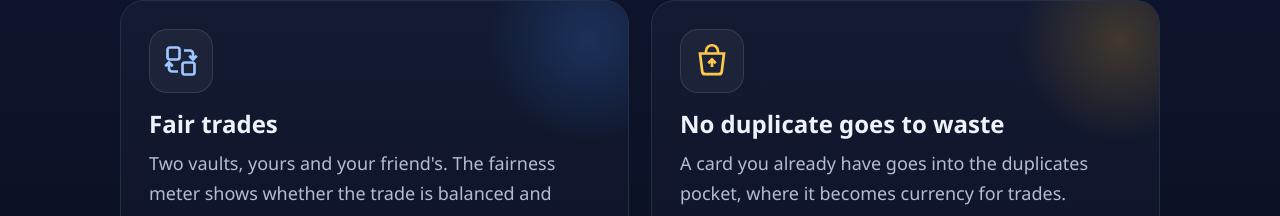
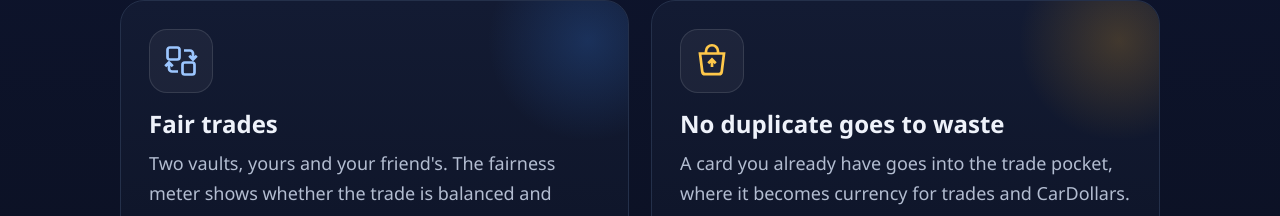
Before and after one commit to DOCTORLOLIL/cardistan-site, a plain HTML site: page curators/index.html in a window 1280 px wide. Shown: the part 3224-3440 px from the top of the page. Drawn offline with Linux system fonts and the light colour scheme.

Commit message:
Curators page: trade pocket
Co-Authored-By: Claude Opus 5.5 <noreply@anthropic.com>
Claude-Session: https://claude.ai/code/session_01FNzZHUL2YEakQCn63ki7V2

```diff
--- a/curators/index.html
+++ b/curators/index.html
@@ -272,7 +272,7 @@ footer a{color:var(--mut)}
    <div class="feat rv" style="--h:#FFB02033">
     <div class="ico"><svg viewBox="0 0 24 24" fill="none" stroke="#FFC84A" stroke-width="1.8" aria-hidden="true"><path d="M4 7h16l-1.5 12a2 2 0 01-2 1.8h-9a2 2 0 01-2-1.8z"/><path d="M8 7V5.5a4 4 0 018 0V7M12 11v5M9.5 13.5L12 11l2.5 2.5"/></svg></div>
     <h3 data-he="שום כפול לא הולך לפח" data-en="No duplicate goes to waste"></h3>
-    <p data-he="קלף שכבר יש לך נכנס לכיס הכפולים, ושם הוא מטבע להחלפות." data-en="A card you already have goes into the duplicates pocket, where it becomes currency for trades."></p>
+    <p data-he="קלף שכבר יש לך נכנס לכיס ההחלפות, ושם הוא מטבע להחלפות ולקארדולרים." data-en="A card you already have goes into the trade pocket, where it becomes currency for trades and CarDollars."></p>
     <p class="punch" data-he="ואם קלף מהכיס חסר לך באלבום, הוא קופץ ומבקש לעבור לשם." data-en="And if a card in the pocket is missing from your album, it pops up and asks to move there."></p>
    </div>
   </div>
```
